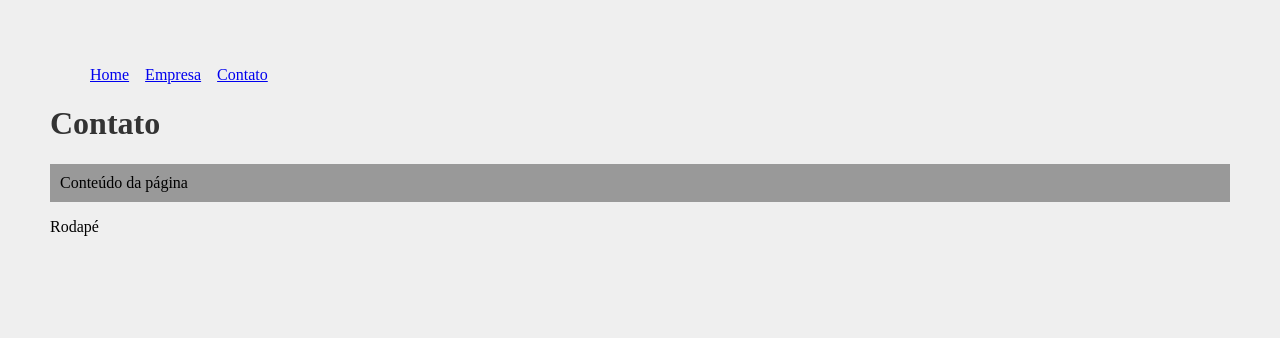
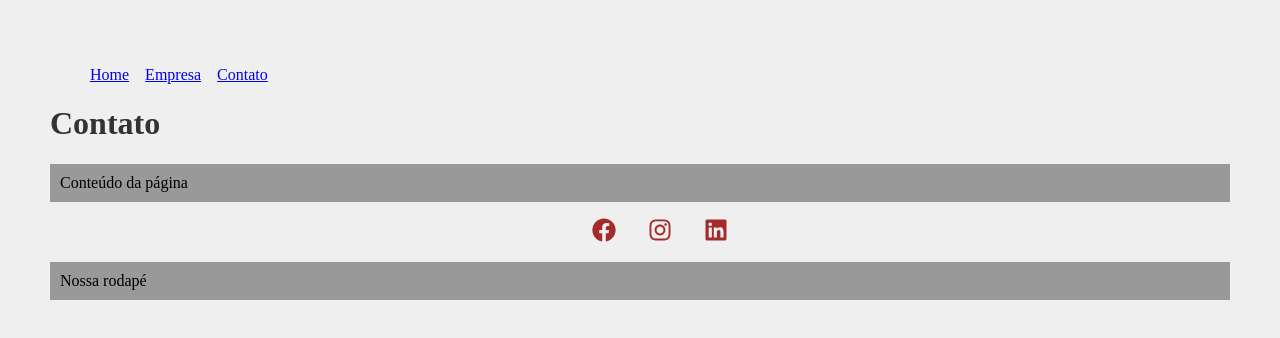
Before and after one commit to Jose-Benedito/meu-projeto, a React (Create React App) app: page /contato in a window 1280 px wide. Shown: the top 338 px of the page. Built offline with nearby package versions, Linux system fonts and the light colour scheme.

Commit message:
React icons

```diff
--- a/package.json
+++ b/package.json
@@ -8,6 +8,7 @@
     "@testing-library/user-event": "^13.5.0",
     "react": "^18.2.0",
     "react-dom": "^18.2.0",
+    "react-icons": "^4.10.1",
     "react-router-dom": "^6.14.1",
     "react-scripts": "5.0.1",
     "web-vitals": "^2.1.4"
--- a/src/components/layout/Footer.js
+++ b/src/components/layout/Footer.js
@@ -1,8 +1,16 @@
+import {FaFacebook, FaInstagram, FaLinkedin} from 'react-icons/fa'
+import styles from './Footer.module.css'
+
 function Footer(){
     return (
-        <footer>
-         Rodapé
+        <footer >
+         <ul className={styles.social_list}>
+            <li><FaFacebook /></li>
+            <li><FaInstagram /></li>
+            <li><FaLinkedin /></li>
+         </ul>
 
+        <p>Nossa rodapé</p>
 
         </footer>
 
--- /dev/null
+++ b/src/components/layout/Footer.module.css
@@ -0,0 +1,16 @@
+.social_list {
+    display: flex;
+    justify-content: center;
+    align-items: center;
+    list-style: none;
+}
+
+.social_list li {
+    margin: 0 1em;
+}
+
+.social_list svg {
+    font-size: 1.5em;
+    cursor: pointer;
+    color: brown;
+}
```
Also changed, not shown: 1 other file (tests, documents, lock files or other folders).
